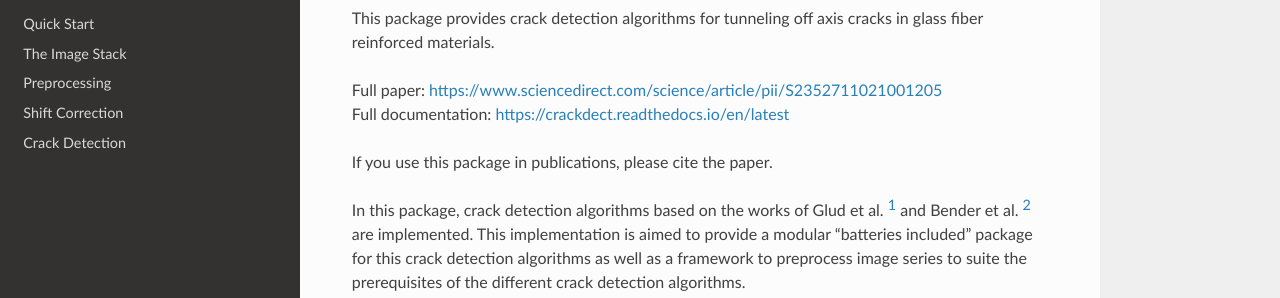
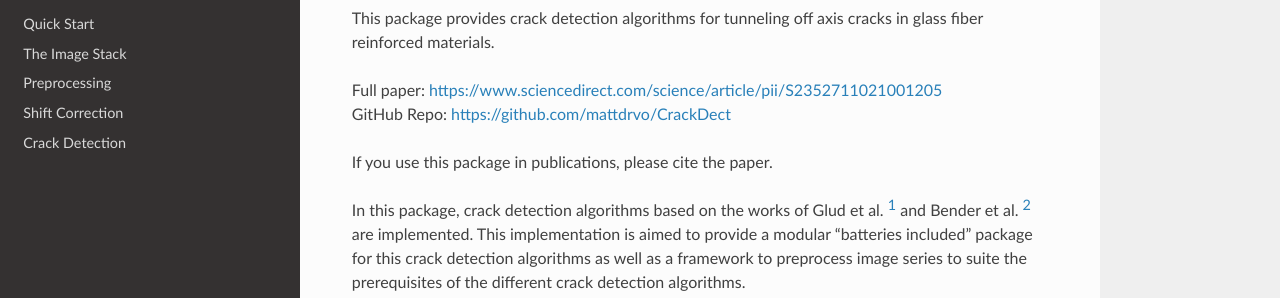
Before and after one commit to mattdrvo/CrackDect, a Sphinx documentation site: the page built from docs/source/index.rst, in a window 1280 px wide and 900 px high, scrolled down 433 px. Shown: the part 153-451 px from the top of the window. Built offline with Sphinx 7.4.7 and the Read the Docs theme 2.0.0, drawn with Linux system fonts in a browser that asks for light colours.

Commit message:
minor documentation cleanup

```diff
--- a/crackdect/__init__.py
+++ b/crackdect/__init__.py
@@ -2,3 +2,5 @@
 from .imagestack import ImageStack, ImageStackSQL
 from .io import *
 from .stack_operations import *
+
+__version__ = '0.2'
--- a/docs/source/index.rst
+++ b/docs/source/index.rst
@@ -7,7 +7,7 @@
 glass fiber reinforced materials.
 
 | Full paper: `<https://www.sciencedirect.com/science/article/pii/S2352711021001205>`_
-| Full documentation: `<https://crackdect.readthedocs.io/en/latest>`_
+| GitHub Repo: `<https://github.com/mattdrvo/CrackDect>`_
 
 If you use this package in publications, please cite the paper.
 
--- a/docs/source/shift_correction.rst
+++ b/docs/source/shift_correction.rst
@@ -66,7 +66,7 @@
 A best practice example would be to mark specimen at four positions
 to enable reliable shift-distortion correction.
 
-.. figure:: images/specimen_shift_dist_corr.png
+.. figure:: images/specimen_shift_dist_corr.PNG
     :height: 250
 
 The red crosses are used to correct the shift and distortion of the image while the
```
Also changed, not shown: other parts of docs/source/shift_correction.rst (+1 -1 lines), 1 other file.
